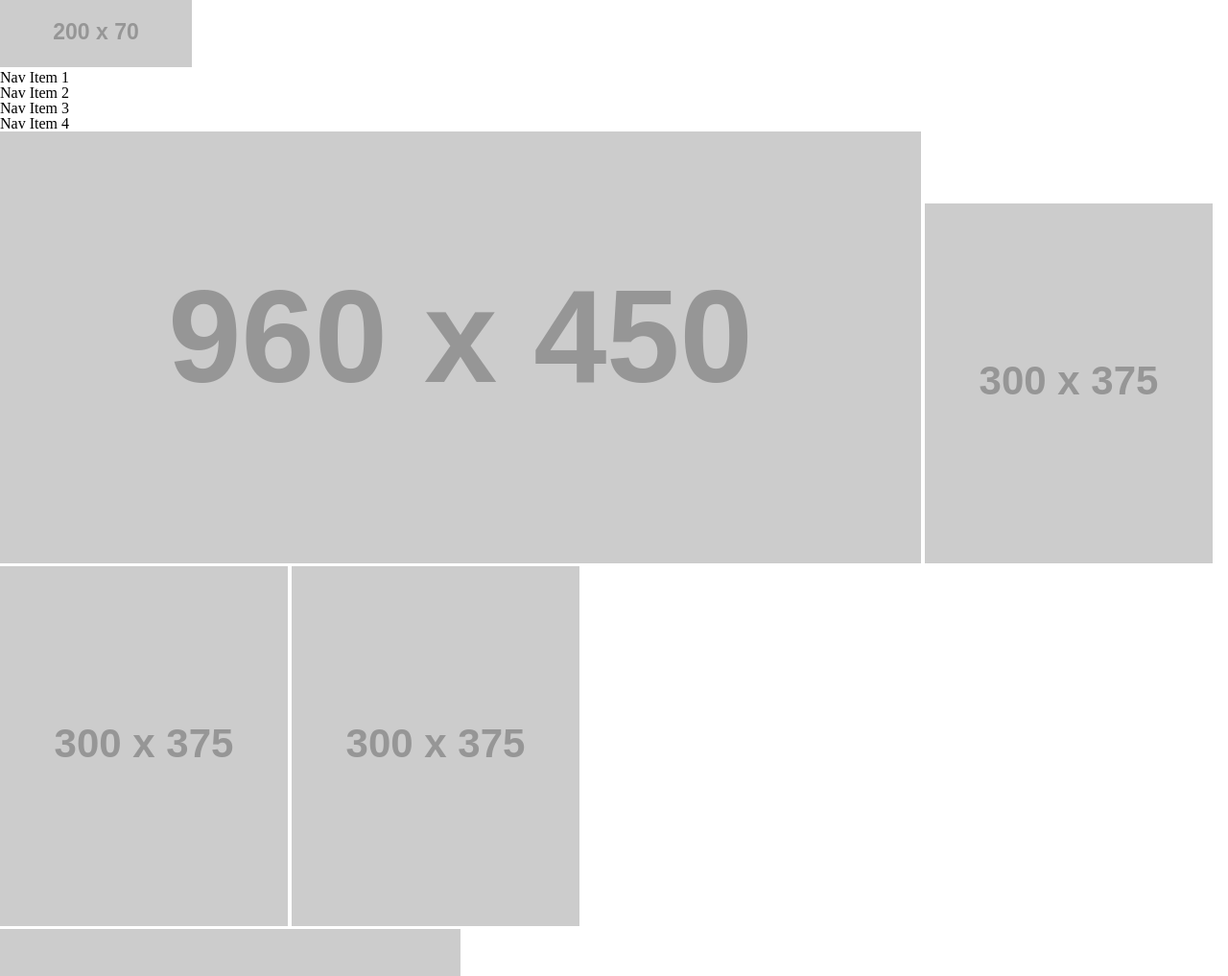
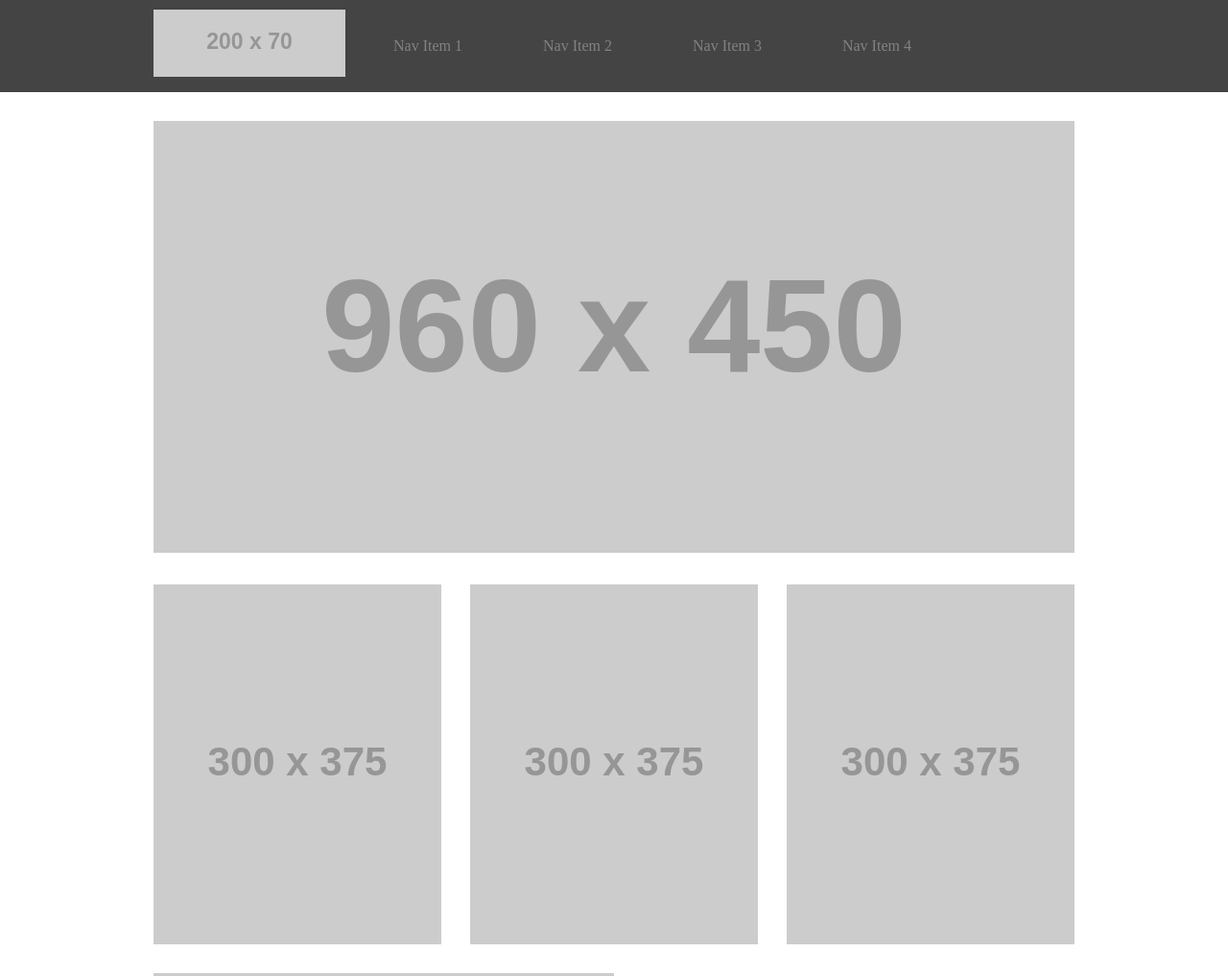
Before and after one commit to GitHubMaxwell/wireframe-exercise, a plain HTML site: page index.html in a window 1280 px wide. Shown: the top 1017 px of the page at 96% size. Drawn offline with Linux system fonts and the light colour scheme; placeholder pictures from the web are drawn by us; a script that the page names is missing.

Commit message:
added selectors

```diff
--- a/index.html
+++ b/index.html
@@ -9,6 +9,7 @@
 </head>
 <body>
     <nav>
+        <div class = "navContainer">
         <img src = "https://placehold.it/200x70/000">
         <ul>
             <li>Nav Item 1</li>
@@ -16,14 +17,15 @@
             <li>Nav Item 3</li>
             <li>Nav Item 4</li>
         </ul>
+    </div>
     </nav>
-    <div>
-        <img src = "https://placehold.it/960x450/000">
-
-        <img src = "https://placehold.it/300x375/000">
-        <img src = "https://placehold.it/300x375/000">
-        <img src = "https://placehold.it/300x375/000">
-
+    <div class = "container">
+        <img class= "heroImg" src = "https://placehold.it/960x450/000">
+        <div class = "threeUp">
+            <img class = "threeUpImg" src = "https://placehold.it/300x375/000">
+            <img class = "threeUpImg" src = "https://placehold.it/300x375/000">
+            <img class = "threeUpImg" src = "https://placehold.it/300x375/000">
+        </div>
         <div>
             <img src = "https://placehold.it/480x400/000">
             <div>
@@ -37,8 +39,6 @@
             </div>
         </div>
     </div>
-    <footer>
-    </footer>
-
+    <footer></footer>
 </body>
 </html>
--- a/style.css
+++ b/style.css
@@ -0,0 +1,50 @@
+* {
+    box-sizing: border-box;
+    margin: 0;
+    padding: 0;
+}
+nav {
+    background-color: #444444;
+    overflow:auto;
+}
+.navContainer {
+    width:960px;
+    margin:0 auto;
+}
+nav img {
+    margin:10px 10px 10px 0;
+}
+.container {
+    width:960px;
+    margin:0 auto;
+}
+nav img{
+    float:left;
+}
+nav ul {
+    float:left;
+}
+nav ul li {
+    display:inline-block;
+    color:#828282;
+    padding:40px;
+}
+.heroImg {
+    margin-top:30px;
+    margin-bottom:15px;
+}
+.threeUpImg {
+    float:left;
+    margin:15px 30px 30px 0;
+}
+.threeUpImg:last-child {
+    margin-right:0px;
+}
+.threeUp {
+    overflow: auto;
+}
+footer {
+    background-color: #444444;
+    height:100px;
+    margin-top:30px;
+}
```
